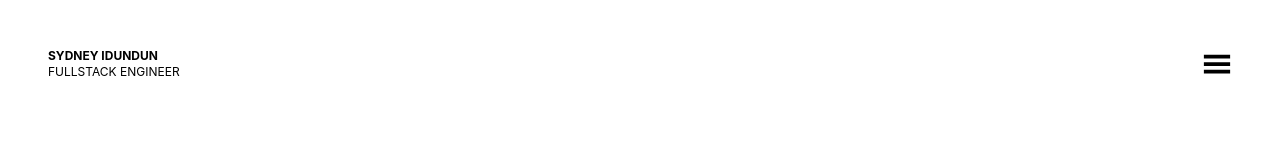
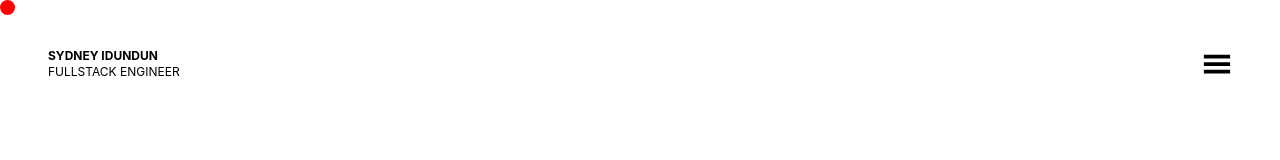
Before and after one commit to PoseyXyz/sydney_portfolio, a Next.js app: page / in a window 1280 px wide. Shown: the top 160 px of the page. Built offline with nearby package versions, Linux system fonts and the light colour scheme.

Commit message:
Added folder for interfaces

```diff
--- a/components/About.tsx
+++ b/components/About.tsx
@@ -20,7 +20,7 @@ function About() {
                 </div>
                 <div className='flex flex-col gap-5 pt-[8vh] pb-[8vh]'>
                     <h3 className="font-bold text-[5vw] lg:text-[2.5vw]">
-                        Wondering what's next?
+                        {`Wondering what's next?`}
                     </h3>
                     <p className='font-semibold'>Get In Touch</p>
 
--- a/components/Hero.tsx
+++ b/components/Hero.tsx
@@ -10,7 +10,7 @@ function Hero() {
                 <h6 className='font-semibold'>Hi, My name is</h6>
                 <h2 className='text-black font-extrabold text-4xl sm:text-5xl md:text-6xl lg:text-7xl'>Sydney Idundun.</h2>
                 <h2 className='text-[#111111] text-4xl sm:text-5xl font-bold md:text-6xl lg:text-7xl'>Your next <span className='underline animate-pulse'>creative</span> developer</h2>
-                <p className='max-w-3xl pt-8 pb-9 leading-6 md:text-lg font-normal dark:text-brand-grey-alt'>Hi, my name's Sydney, a pragmatic <strong className='animate-pulse'>fullstack software developer</strong> with experience creating REST API's using django and drf to create<strong className='animate-pulse'>interactive</strong> and <strong className='animate-pulse'>scalable</strong> web solutions and experiences that <strong className='animate-pulse'>solve problems</strong> and <strong className='animate-pulse'>drive innovation</strong>.</p>
+                <p className='max-w-3xl pt-8 pb-9 leading-6 md:text-lg font-normal dark:text-brand-grey-alt'>{`Hi, my name's Sydney, a pragmatic`} <strong className='animate-pulse'>fullstack software developer</strong> {`with experience creating REST API's using django and drf to create`}<strong className='animate-pulse'>interactive</strong> and <strong className='animate-pulse'>scalable</strong> web solutions and experiences that <strong className='animate-pulse'>solve problems</strong> and <strong className='animate-pulse'>drive innovation</strong>.</p>
                 {/* <div className='flex mt-2 gap-4'><Link href="/#projects"><a className="hero-link">View My Projects</a></Link><span>or</span><Link href="/#about"><a className="hero-link before:right-0">Read About Me</a></Link></div> */}
                 {/* <a target="_blank" rel="noopener noreferrer" href='mailto:adeposi60@gmail.com' className="bg-black self-start text-white rounded-md py-3 px-10 text-xl hover:bg-white hover:text-black border hover:animate-pulse hover:border-black border-black duration-200">Reach Out</a> */}
                 <div className='flex gap-4'><Link href="/#projects" className='hero-link group'><i className='group-hover:rotate-180 group-hover:text-red-500 duration-700'><FaTools /></i>My Projects</Link><span>|</span><Link href="/#about" className="hero-link group hover:scale-100"><i className='group-hover:rotate-180 group-hover:text-red-500 duration-700'><FaBookOpen /></i>About Me</Link></div>
--- a/components/ProjectCard.tsx
+++ b/components/ProjectCard.tsx
@@ -3,9 +3,13 @@ import Link from 'next/link';
 import React from 'react';
 import { FaEye, FaCodeBranch } from 'react-icons/fa'
 import { AiOutlineFolder } from 'react-icons/ai'
+import { projectListInterface } from '../inferfaces/interfaces';
 
+type Props = {
+    project:projectListInterface
+}
 
-function ProjectCard({ project }) {
+function ProjectCard({ project }:Props) {
 
     return (
         // <section className='max-w-4xl p-12 project-card rounded-3xl'>
@@ -67,7 +71,7 @@ function ProjectCard({ project }) {
                 <h3 className='font-bold text-[#9BA6C4] duration-200 group-hover:text-[#62F9D6] text-lg'>Integrating Algolia Search with WordPress Multisite</h3>
                 <p className='text-[#9BA6C4]'>Building a custom multisite compatible WordPress plugin to build global search with Algolia</p>
 
-                <div className='inline-flex text-sm border mt-4 col-span-1 clear-both border-white gap-4' c>
+                <div className='inline-flex text-sm border mt-4 col-span-1 clear-both border-white gap-4'>
                     <span className='text-[#9BA6C4]'>Python</span>
                     <span className='text-[#9BA6C4]'>MySQl</span>
                     <span className='text-[#9BA6C4]'>TailwindCSS</span>
--- /dev/null
+++ b/inferfaces/interfaces.tsx
@@ -0,0 +1,9 @@
+export interface projectListInterface{
+    id: number,
+    name: string,
+    description: string,
+    languagesUsed: String[],
+    liveLink: string,
+    repoLink?: string,
+    className: string
+}
--- a/pages/index.tsx
+++ b/pages/index.tsx
@@ -5,6 +5,7 @@ import Nav from '../components/Nav'
 import Projects from '../components/Projects'
 import About from '../components/About'
 import styles from '../styles/Home.module.css'
+import Cursor from '../components/Cursor'
 
 export default function Home() {
   return (
@@ -15,12 +16,15 @@ export default function Home() {
         <link rel="icon" href="/favicon.ico" />
       </Head>
 
+      <Cursor/>
+
 
       <div className=''>
         <Nav />
         <Hero/>
         <Projects/>
         <About/>
+
       </div>
 
     </div>
--- a/styles/globals.css
+++ b/styles/globals.css
@@ -71,3 +71,142 @@ a {
     background: black;
   }
 } */
+
+
+
+
+/*custom cursor*/
+.cursor-wrapper{
+  position: absolute;
+
+}
+
+.main-cursor, .secondary-cursor {
+  z-index: 10000;
+  pointer-events: none;
+  transform: translate3d(0, 0, 0);
+  position: fixed;
+
+}
+.main-cursor {
+  transition: opacity 1s cubic-bezier(0.77, 0, 0.175, 1);
+  animation: fadeIn 1s cubic-bezier(0.77, 0, 0.175, 1) 0s forwards;
+  mix-blend-mode: difference;
+}
+.main-cursor .main-cursor-background {
+  width: 15px;
+  height: 15px;
+  background: red;
+  border-radius: 50%;
+}
+.secondary-cursor {
+  width: 30px;
+  height: 30px;
+}
+.secondary-cursor .cursor-background {
+  width: 100%;
+  height: 100%;
+  border-radius: 50%;
+  @apply border-2 dark:border-red-500 border-red-500;
+  position: relative;
+}
+.secondary-cursor .cursor-background:after, .secondary-cursor .cursor-background:before {
+  content: "";
+  width: 3px;
+  height: 3px;
+  border-radius: 50%;
+  background: red;
+  display: block;
+  position: absolute;
+  top: 50%;
+  transform: translateY(-50%);
+  animation: fadeOut 0.75s cubic-bezier(0.77, 0, 0.175, 1) 0s forwards;
+}
+.secondary-cursor .cursor-background:before {
+  left: 10px;
+}
+.secondary-cursor .cursor-background:after {
+  right: 10px;
+}
+.slider-drag .cursor-background {
+  animation: scaleUp 1s cubic-bezier(0.77, 0, 0.175, 1) 0s forwards, bgUp 1s cubic-bezier(0.77, 0, 0.175, 1) 0s forwards;
+}
+.slider-drag .cursor-background:after {
+  animation: fadeIn 1s cubic-bezier(0.77, 0, 0.175, 1) 0s forwards, translateRightDot 1s cubic-bezier(0.77, 0, 0.175, 1) 0s forwards;
+}
+.slider-drag .cursor-background:before {
+  animation: fadeIn 1s cubic-bezier(0.77, 0, 0.175, 1) 0s forwards, translateLeftDot 1s cubic-bezier(0.77, 0, 0.175, 1) 0s forwards;
+}
+.slider-drag .main-cursor {
+  animation: fadeOut 0.75s cubic-bezier(0.77, 0, 0.175, 1) 0s forwards;
+}
+.hamburger .cursor-background {
+  animation: fadeOut 1s cubic-bezier(0.77, 0, 0.175, 1) 0s forwards;
+}
+.hamburger .main-cursor-background {
+  animation: scaleUp 1s cubic-bezier(0.77, 0, 0.175, 1) 0s forwards;
+}
+@keyframes fadeIn {
+  0% {
+      opacity: 0;
+ }
+  100% {
+      opacity: 1;
+ }
+}
+@keyframes fadeOut {
+  0% {
+      opacity: 1;
+ }
+  100% {
+      opacity: 0;
+ }
+}
+@keyframes bgUp {
+  from {
+      background-color: transparent;
+ }
+  to {
+      background-color: black;
+ }
+}
+@keyframes bgDown {
+  from {
+      background-color: black;
+ }
+  to {
+      background-color: transparent;
+ }
+}
+@keyframes scaleUp {
+  from {
+      transform: scale(1);
+ }
+  to {
+      transform: scale(1.5);
+ }
+}
+@keyframes scaleDown {
+  from {
+      transform: scale(1.5);
+ }
+  to {
+      transform: scale(1);
+ }
+}
+@keyframes translateLeftDot {
+  from {
+      transform: translate(20px, -50%);
+ }
+  to {
+      transform: translate(0px, -50%);
+ }
+}
+@keyframes translateRightDot {
+  from {
+      transform: translate(-20px, -50%);
+ }
+  to {
+      transform: translate(0px, -50%);
+ }
+}
```
